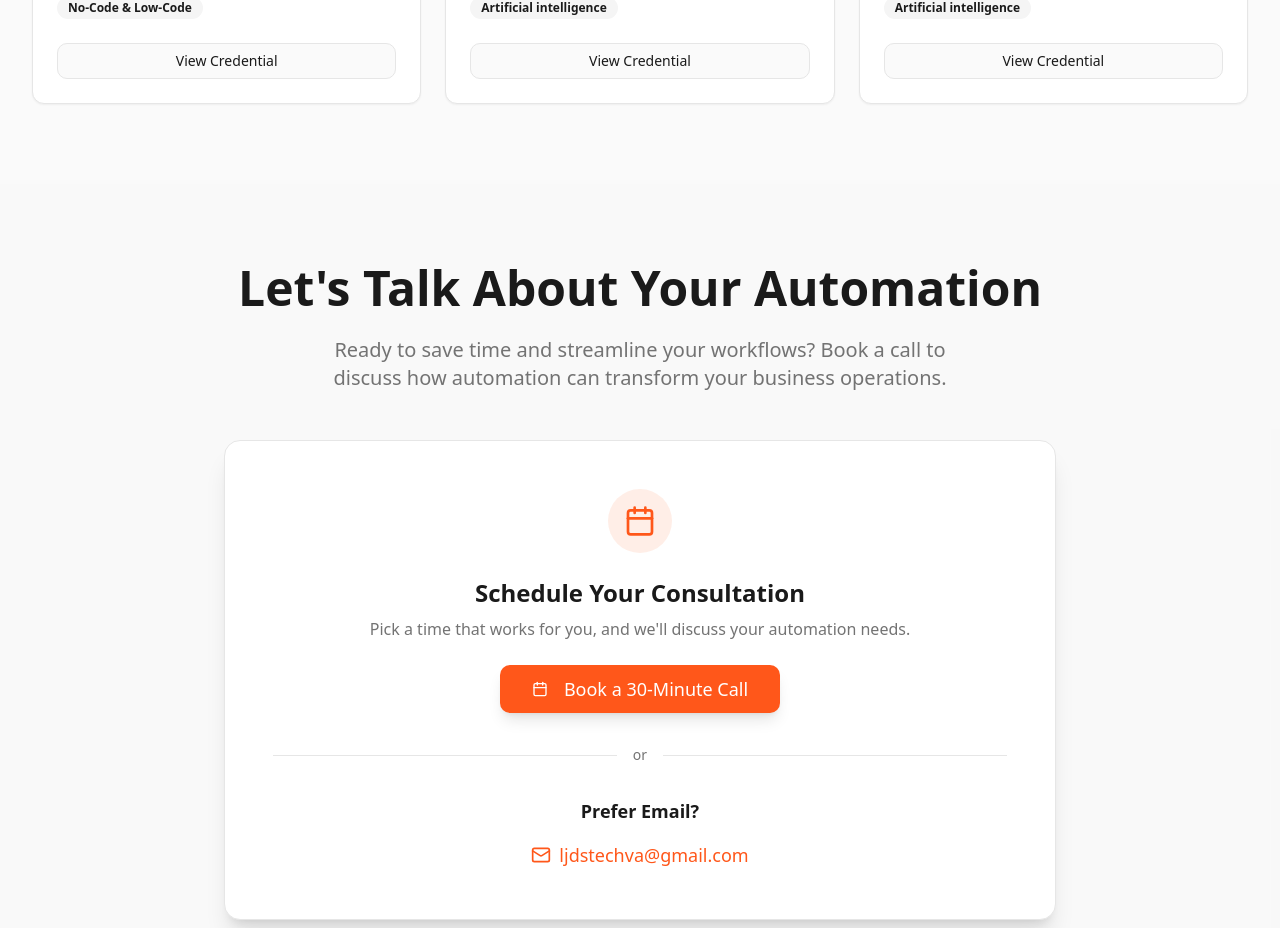
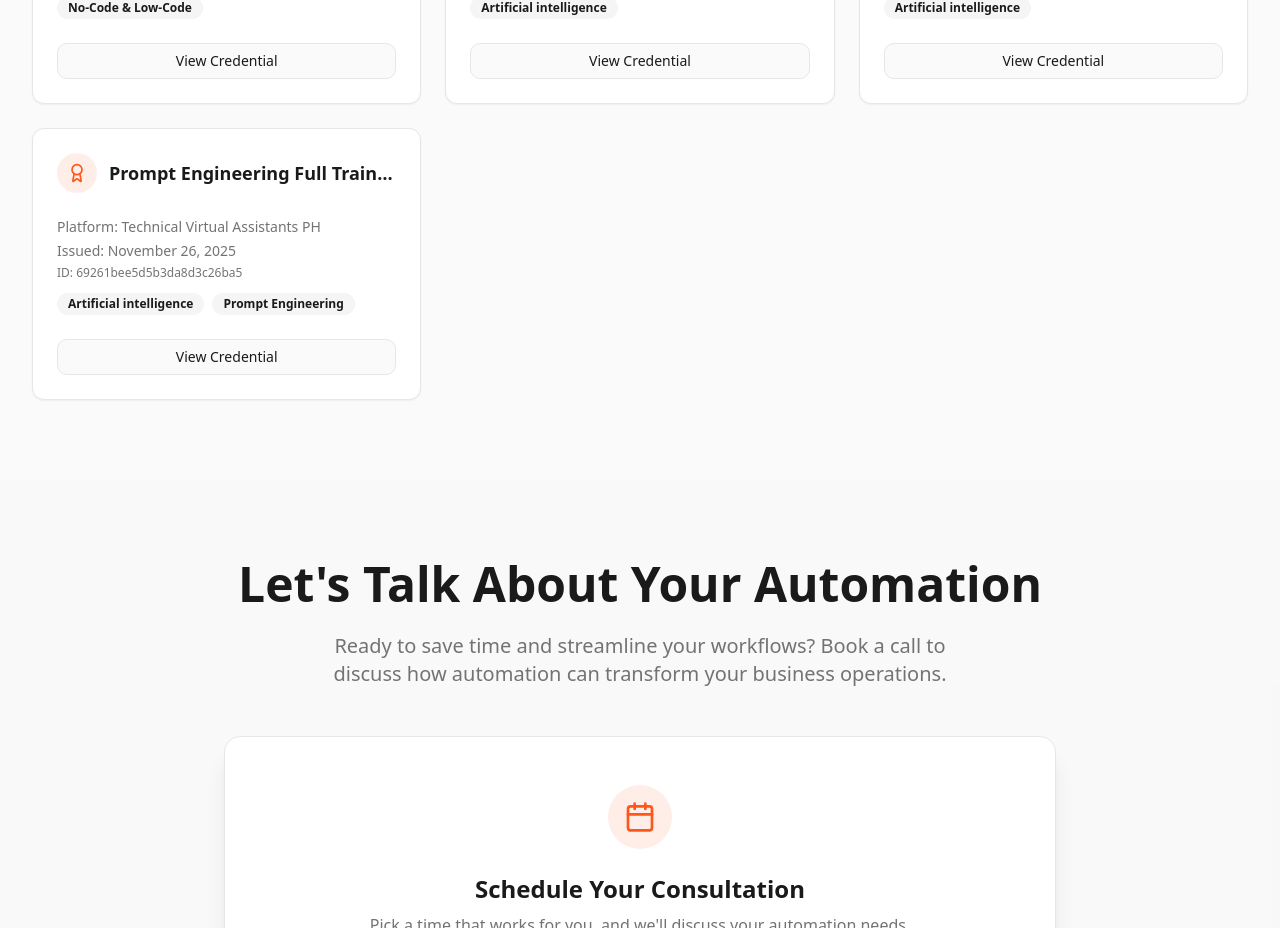
Before and after one commit to ljdstechva/ljds-automation-hub, a React (Vite) app: page / in a window 1280 px wide. Shown: the part 5160-6088 px from the top of the page. Built offline with nearby package versions, Linux system fonts and the light colour scheme; the HTML template or start-up script is replaced by a standard one.

Commit message:
Added new certificate: Prompt Engineering

```diff
--- a/src/components/CertificatesSection.tsx
+++ b/src/components/CertificatesSection.tsx
@@ -4,9 +4,11 @@ import { Card, CardContent, CardFooter, CardHeader } from "@/components/ui/card"
 import { Button } from "@/components/ui/button";
 import { Dialog, DialogContent, DialogHeader, DialogTitle, DialogDescription } from "@/components/ui/dialog";
 import { ExternalLink, Award } from "lucide-react";
-import cert1 from "../assets/cert-1.png"
-import cert2 from "../assets/cert-2.png"
-import cert3 from "../assets/cert-3.png"
+import cert1 from "../assets/cert-1.png";
+import cert2 from "../assets/cert-2.png";
+import cert3 from "../assets/cert-3.png";
+import cert4 from "../assets/cert-4.png";
+
 
 // TODO: Replace placeholder certificates with real data (title, provider, links, etc.)
 const certificates = [
@@ -69,7 +71,26 @@ const certificates = [
   ],
   imageUrl: cert3,
   externalUrl: "https://my-certificates.com/certificates/692614b65d5b3da8d3c269c0"
+},
+{
+  id: "cert-4",
+  title: "Prompt Engineering Full Training",
+  provider: "Technical Virtual Assistants PH",
+  issuedDate: "November 26, 2025",
+  credentialId: "69261bee5d5b3da8d3c26ba5",
+  categories: ["Artificial intelligence", "Prompt Engineering"],
+  skills: [
+    "Prompt engineering fundamentals",
+    "Anatomy of a good prompt",
+    "Practical prompt techniques",
+    "Prompt engineering for real-world scenarios",
+    "Using tools, templates, and prompt libraries",
+    "Designing and building prompt workflows"
+  ],
+  imageUrl: cert4,
+  externalUrl: "https://my-certificates.com/certificates/69261bee5d5b3da8d3c26ba5"
 }
+
 
 
 ];
```
Also changed, not shown: src/assets/cert-4.png (added).
